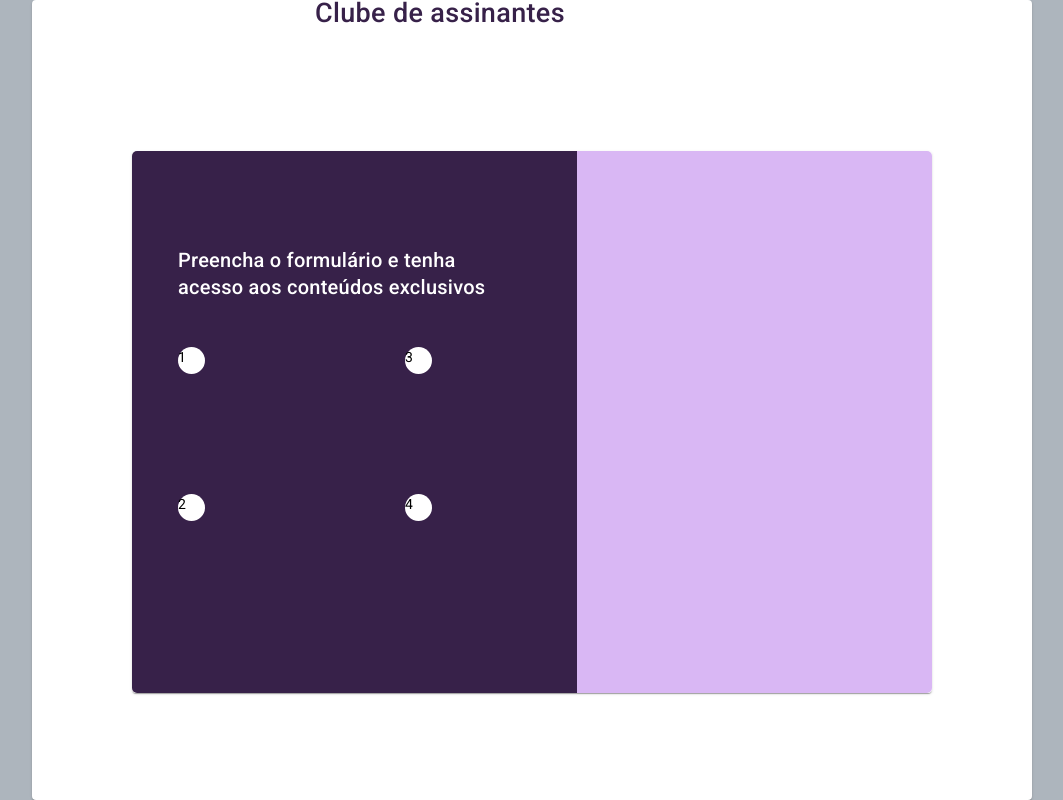
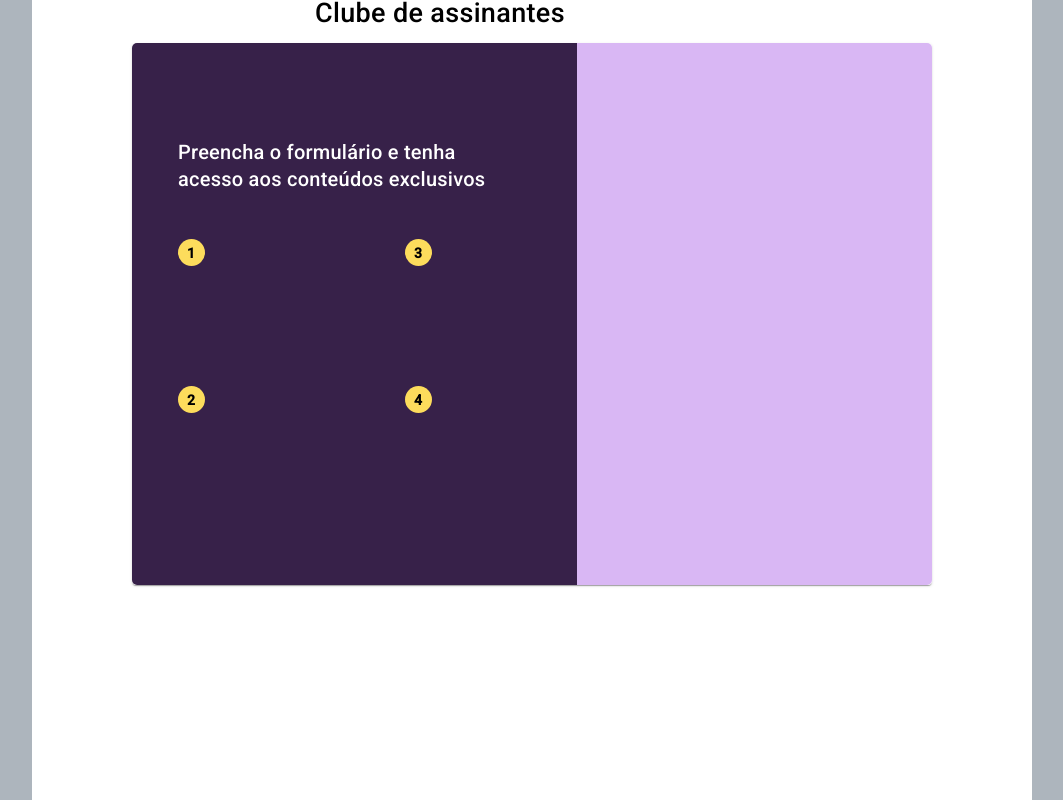
Before and after one commit to pipocagilrosa/pipoca-agil-frontend, an Angular app: page / in a window 1280 px wide. Shown: the whole page, without its empty margins (108-1171 px from the left). Built offline with nearby package versions, Linux system fonts and the light colour scheme.

Commit message:
style: updated style in mat-card

```diff
--- a/src/app/main/main.component.css
+++ b/src/app/main/main.component.css
@@ -1,6 +1,10 @@
+:root {
+    --primary: #372149;
+}
+
 h2 {
     width: 329px;
-    color: #372149;
+    color: var(--primary);
     font-size: 27px;
     font-style: normal;
     font-weight: 500;
@@ -8,8 +12,12 @@ h2 {
     padding-left: 283px;
 }
 
-.container-master {
+.container {
+    height: 100%;
     width: 1000px;
+    margin: auto;
+    background-color: white;
+    position: relative;
 }
 
 .mat-card {
@@ -19,14 +27,13 @@ h2 {
     margin: auto;
 }
 
-.container {
+.circle-container {
     display: inline-block;
 }
 
 .circle {
     border-radius: 50%;
-    background-color: white;
-    color: black;
+    background-color: #FDDC5C;
     height: 27px;
     width: 27px;
 }
@@ -45,6 +52,14 @@ h2 {
 
 .right-circle {
     margin-left: 200px;
+}
+
+.number {
+    color: var(--primary);
+    font-style: normal;
+    font-weight: 700;
+    padding-left: 9px;
+    padding-top: 4px;
 }
 
 .title-content {
--- a/src/app/main/main.component.html
+++ b/src/app/main/main.component.html
@@ -1,4 +1,4 @@
-<mat-card class="mat-card-container" style="height: 100%; width: 1000px; margin: auto;">
+<div class="container">
     <h2 class="title">Clube de assinantes</h2>
     <mat-card class="mat-card">
         <mat-card-content class="mat-card-content-dark">
@@ -6,20 +6,28 @@
                 Preencha o formulário e tenha
                 acesso aos conteúdos exclusivos
             </h2>
-            <div class="container">
+            <div class="circle-container">
                 <div class="circle top-circle left-circle">
-                    <p>1</p>
+                    <p class="number">
+                        1
+                    </p>
                 </div>
-                <div  class="circle bottom-circle left-circle">
-                    <p>2</p>
+                <div class="circle bottom-circle left-circle">
+                    <p class="number">
+                        2
+                    </p>
                 </div>
             </div>
-            <div class="container">
+            <div class="circle-container">
                 <div class="circle top-circle right-circle">
-                    <p>3</p>
+                    <p class="number">
+                        3
+                    </p>
                 </div>
                 <div class="circle bottom-circle right-circle">
-                    <p>4</p>
+                    <p class="number">
+                        4
+                    </p>
                 </div>
             </div>
         </mat-card-content>
@@ -27,4 +35,4 @@
 
         </mat-card-content>
     </mat-card>
-</mat-card>
+</div>
```
